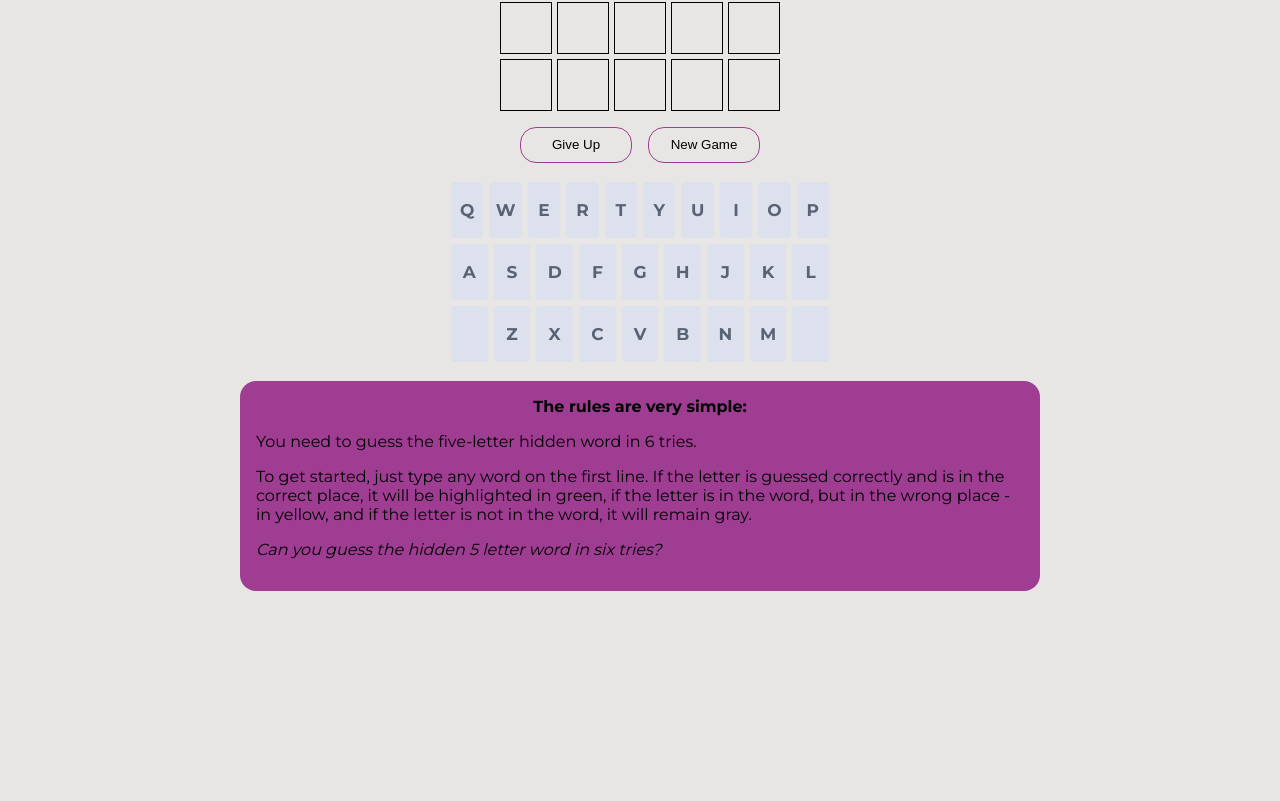
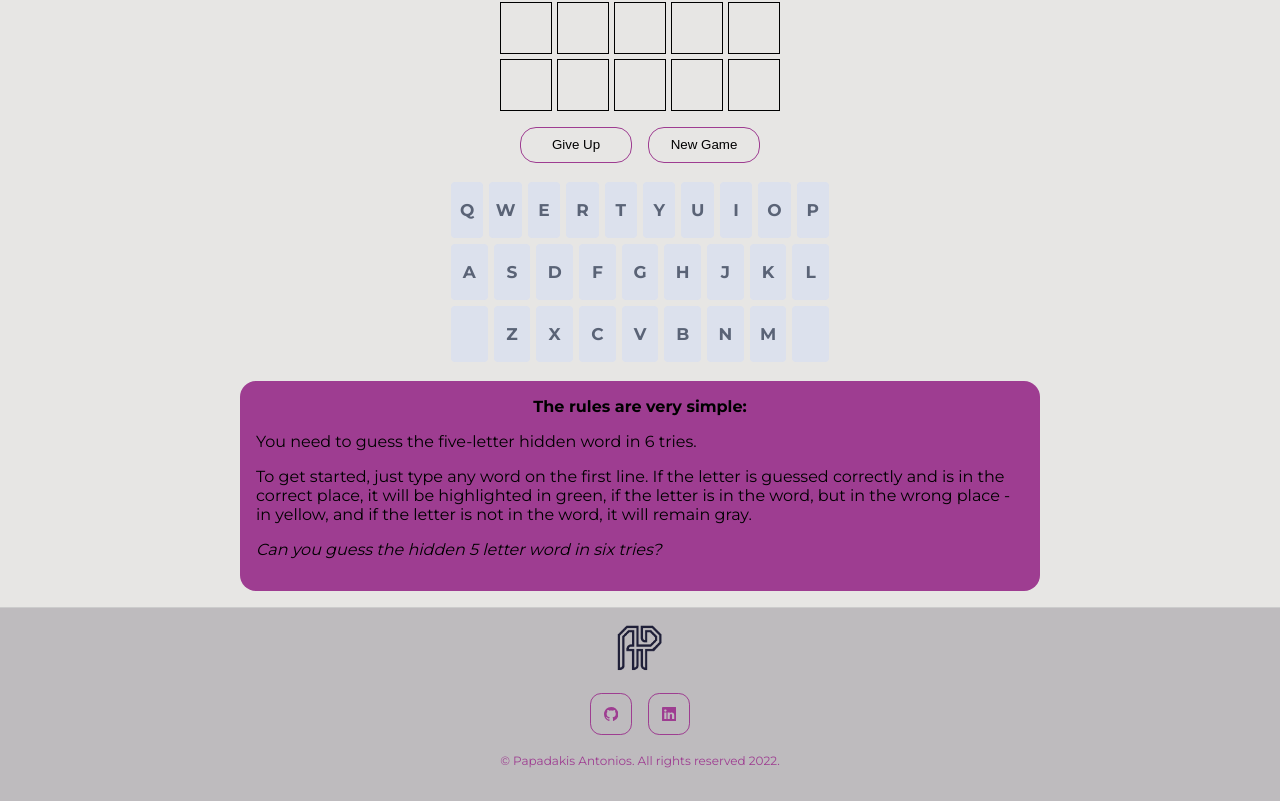
Before and after one commit to papadakisandone/wordfive, a React (Create React App) app: page / in a window 1280 px wide. Shown: the part 324-1125 px from the top of the page. Before the commit the page ends 931 px from the top, so only its background shows below. Built offline with nearby package versions, Linux system fonts and the light colour scheme; no server answers.

Commit message:
add footer

```diff
--- a/src/App.js
+++ b/src/App.js
@@ -1,6 +1,7 @@
 import React, { useEffect, useState } from "react";
 import Line from "./components/Line";
 import Modal from "./components/Modal";
+import Footer from "./components/Footer";
 import styles from "./app.module.css";
 import Keyboard from "./components/Keyboard";
 
@@ -158,6 +159,7 @@ function App() {
           </p>
         </div>
       </div>
+      <Footer/>
     </>
   );
 }
--- /dev/null
+++ b/src/components/Footer.js
@@ -0,0 +1,22 @@
+import React from 'react';
+import flogo from "../assets/ap_footer_logo.png";
+import {BsLinkedin, BsGithub} from "react-icons/bs";
+import styles from  "./footer.module.css";
+
+
+const Footer = () => {
+    const year = new Date().getFullYear();
+    return (
+        <footer>
+            <img className={styles.footer__logo} src={flogo}/>
+            <div className={styles.footer__socials}>
+                <a href="https://github.com/papadakisandone" target="_blank"><BsGithub/></a>
+                <a href="https://www.linkedin.com/in/antonios-papadakis-633b34215/" target="_blank"><BsLinkedin/></a>
+            </div>
+            <div className={styles.footer__copyright}>
+                <small>&copy; Papadakis Antonios. All rights reserved {year}.</small>
+            </div>
+        </footer>
+    );
+};
+export default Footer;
--- /dev/null
+++ b/src/components/footer.module.css
@@ -0,0 +1,41 @@
+footer {
+    background: #bebbbe;
+    padding: 1rem 0;
+    text-align: center;
+    font-size: 0.9rem;
+    margin-top: 1rem;
+    border-top: 1px solid #ccc;
+}
+footer a {
+    color: var(--color-bg);
+}
+.footer__logo {
+    display: inline-block;
+    width:50px;
+    margin-bottom: 1rem;
+
+}
+
+.footer__socials {
+    display: flex;
+    justify-content: center;
+    gap: 1rem;
+    margin-bottom: 1rem;
+}
+.footer__socials a {
+    background: transparent;
+    color: #9e3d91;
+    padding: 0.8rem;
+    border-radius: 0.7rem;
+    display:flex;
+    border: 1px solid #9e3d91;
+}
+.footer__socials a:hover {
+    background: transparent;
+    color: var(--color-bg);
+    border-color: var(--color_bg);
+}
+.footer__copyright {
+    margin-bottom: 1rem;
+    color: #9e3d91;
+}
```
Also changed, not shown: src/assets/ap_footer_logo.png (added), 1 other file (tests, documents, lock files or other folders).
